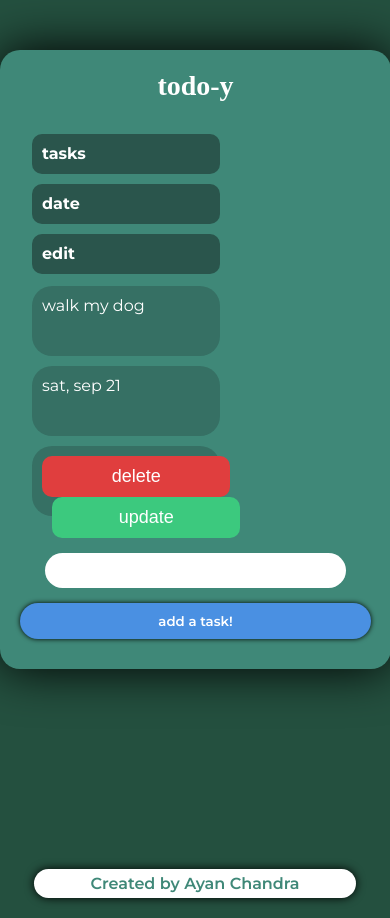
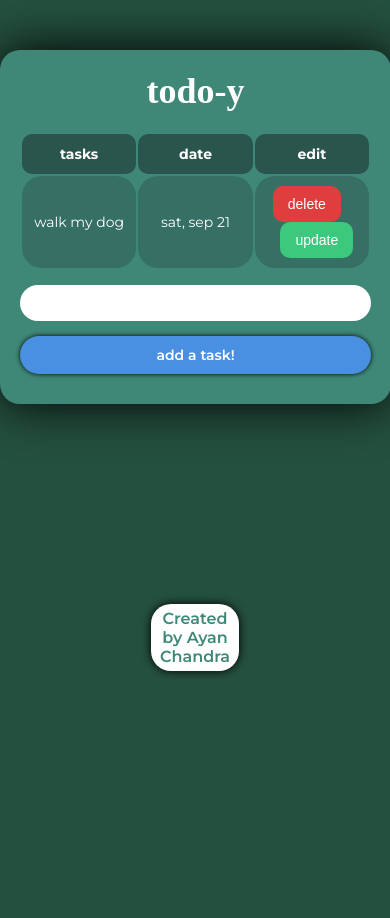
Before and after one commit to ayanchandra2005/flask-task-manager, a Flask app: page / in a window 390 px wide. After the commit the page ends 676 px from the top, so only its background shows below. Run offline with Flask 3, Linux system fonts and the light colour scheme; data comes from the database, SQL or seed files in the repository; some web fonts are replaced.

Commit message:
updated mobile

```diff
--- a/static/css/main.css
+++ b/static/css/main.css
@@ -21,7 +21,6 @@ body, html {
     margin-top: 175px;
 }
 
-/* Adjusting the footer */
 .footer {
     margin: 20px auto;
     background-color: #ffffff;
@@ -149,54 +148,34 @@ h1 {
     opacity: 0.75;
 }
 
-/* Responsiveness for Mobile */
+/* Keep the layout the same, just scale it down for smaller screens */
 @media (max-width: 768px) {
     .content {
-        width: 90%; /* Make content take up more width on smaller screens */
-        margin-top: 50px; /* Adjust top margin to make better use of space */
+        width: 90%; /* Ensure content takes up most of the width on mobile */
+        margin-top: 50px; /* Adjust top margin */
+    }
+
+    table {
+        width: 100%;
+    }
+
+    th, td {
+        padding: 10px;
+        font-size: 14px; /* Scale down text slightly on smaller screens */
     }
 
     input[type="text"] {
-        width: calc(100% - 50px); /* Make input fields wider for smaller screens */
+        width: 100%; /* Make text input full width on mobile */
+        font-size: 14px; /* Scale down text size for input field */
     }
 
     input[type="submit"] {
-        width: 100%; /* Full width button on smaller screens */
+        width: 100%; /* Make the submit button full width on mobile */
+        font-size: 14px; /* Scale down button text */
     }
 
-    .footer {
-        width: 80%; /* Ensure the footer scales properly */
-    }
-
-    h1 {
-        font-size: 28px; /* Adjust font size for smaller screens */
-    }
-
-    /* Stack table rows for better readability on mobile */
-    table, th, td {
-        display: block;
-        text-align: left;
-        padding: 10px;
-    }
-
-    th, td {
-        margin-bottom: 10px;
-        padding: 10px;
-    }
-
-    th {
-        background-color: #2a554c;
-    }
-
-    td {
-        background-color: #367064;
-    }
-
-    /* Adjust button size */
     .btn {
-        width: 100%; /* Full width buttons on mobile */
-        font-size: 18px;
-        padding: 10px;
+        font-size: 14px; /* Scale down button text */
     }
 }
 
```
